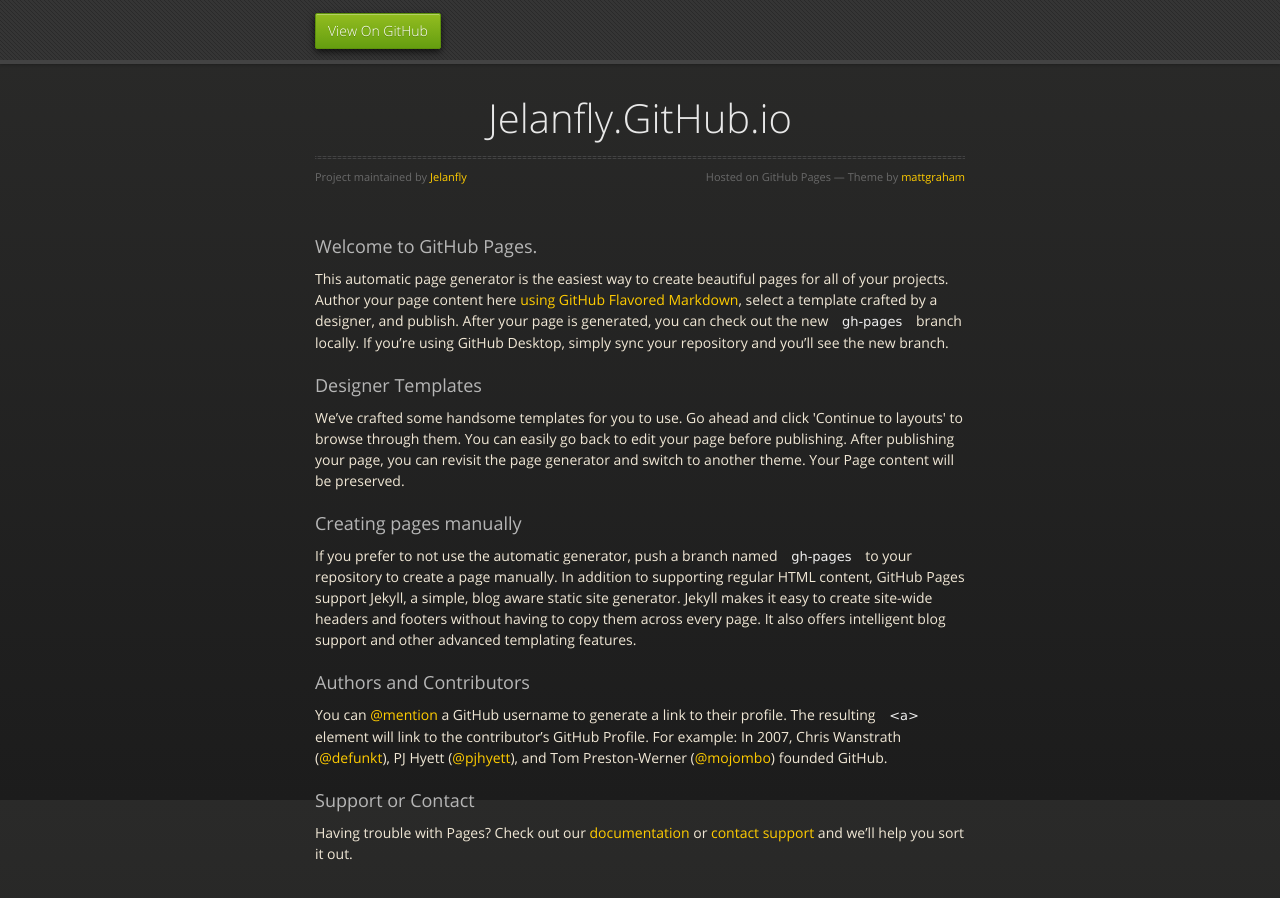
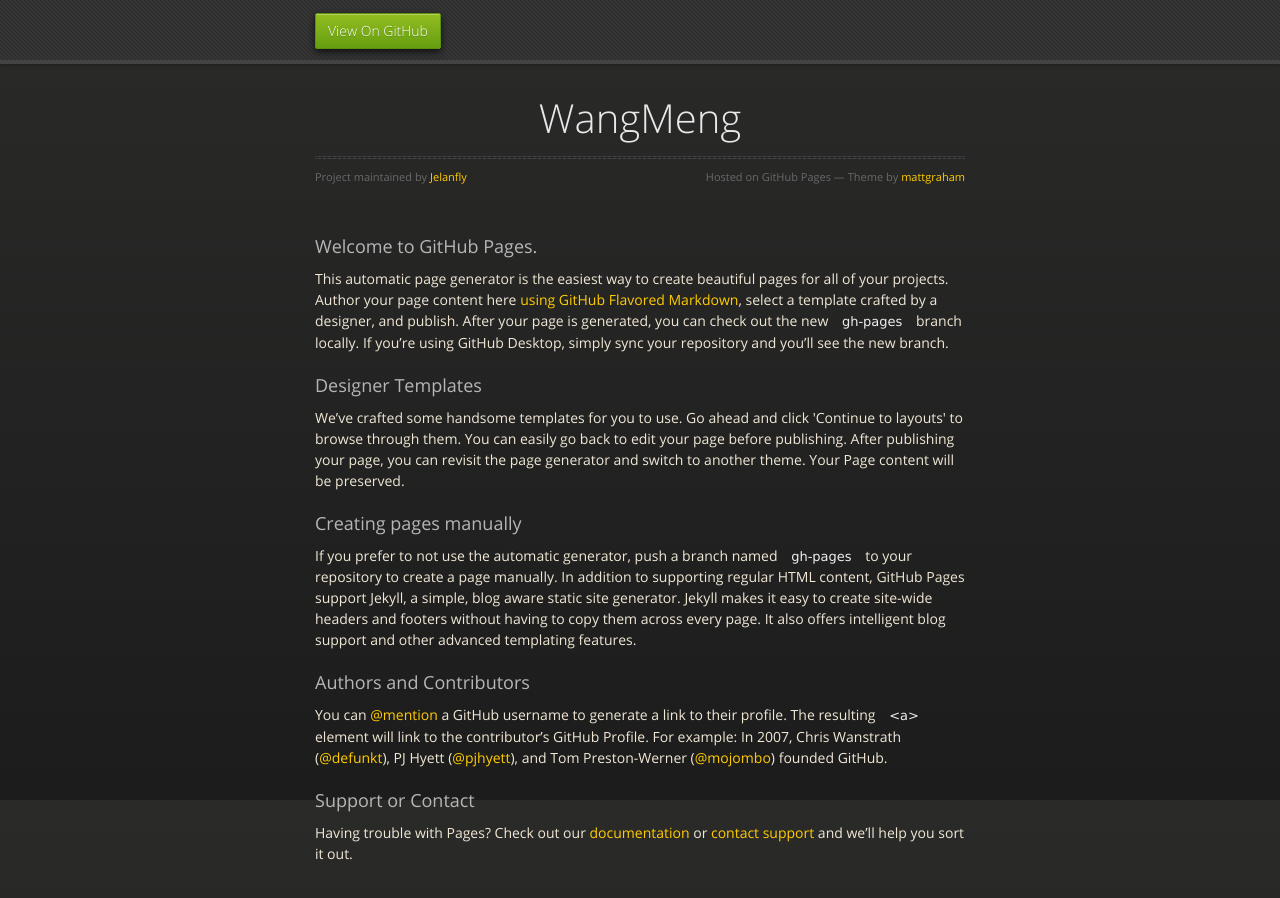
Before and after one commit to Jelanfly/Jelanfly.github.io, a plain HTML site: page index.html in a window 1280 px wide. Drawn offline with nearby package versions, Linux system fonts and the light colour scheme.

Commit message:
Update index.html

```diff
--- a/index.html
+++ b/index.html
@@ -28,7 +28,7 @@
 
       <section>
         <div id="title">
-          <h1>Jelanfly.GitHub.io</h1>
+          <h1>WangMeng</h1>
           <p></p>
           <hr>
           <span class="credits left">Project maintained by <a href="https://github.com/Jelanfly">Jelanfly</a></span>
```
